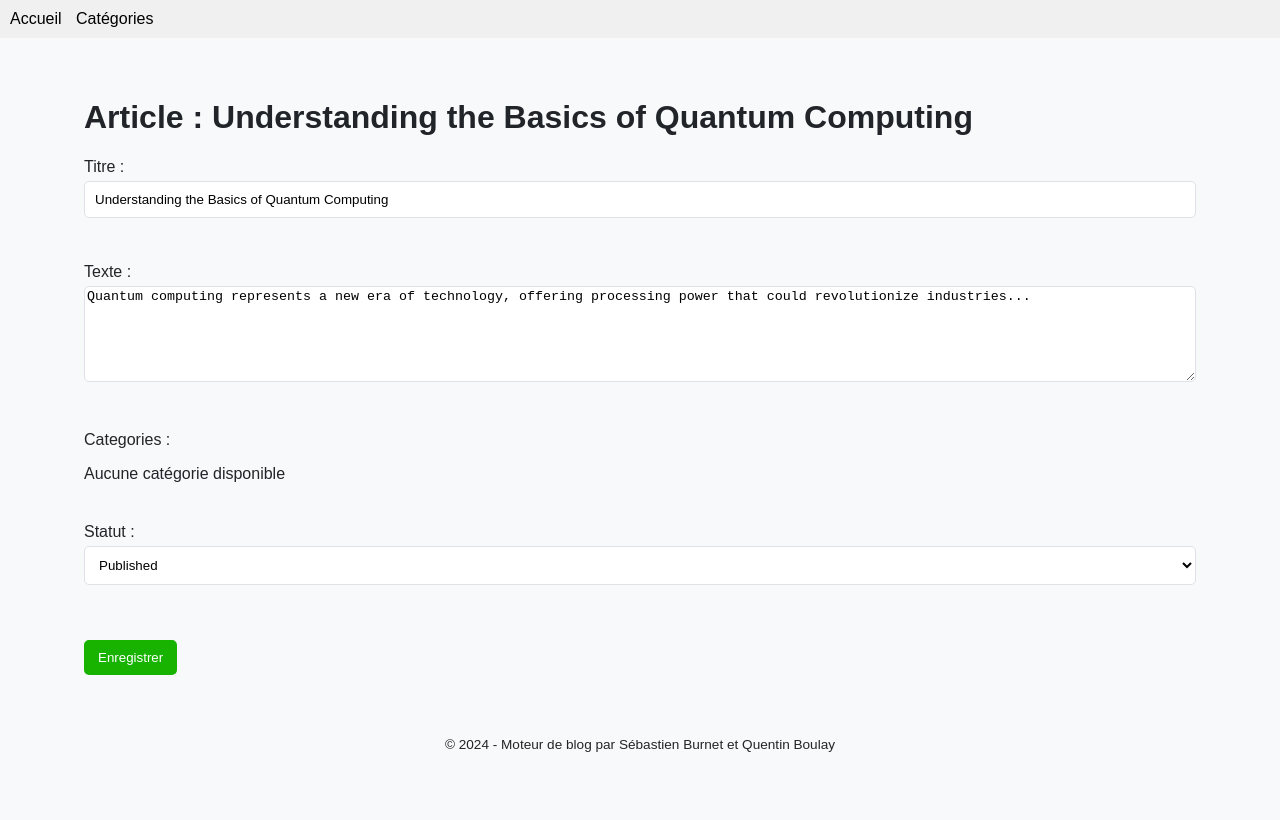
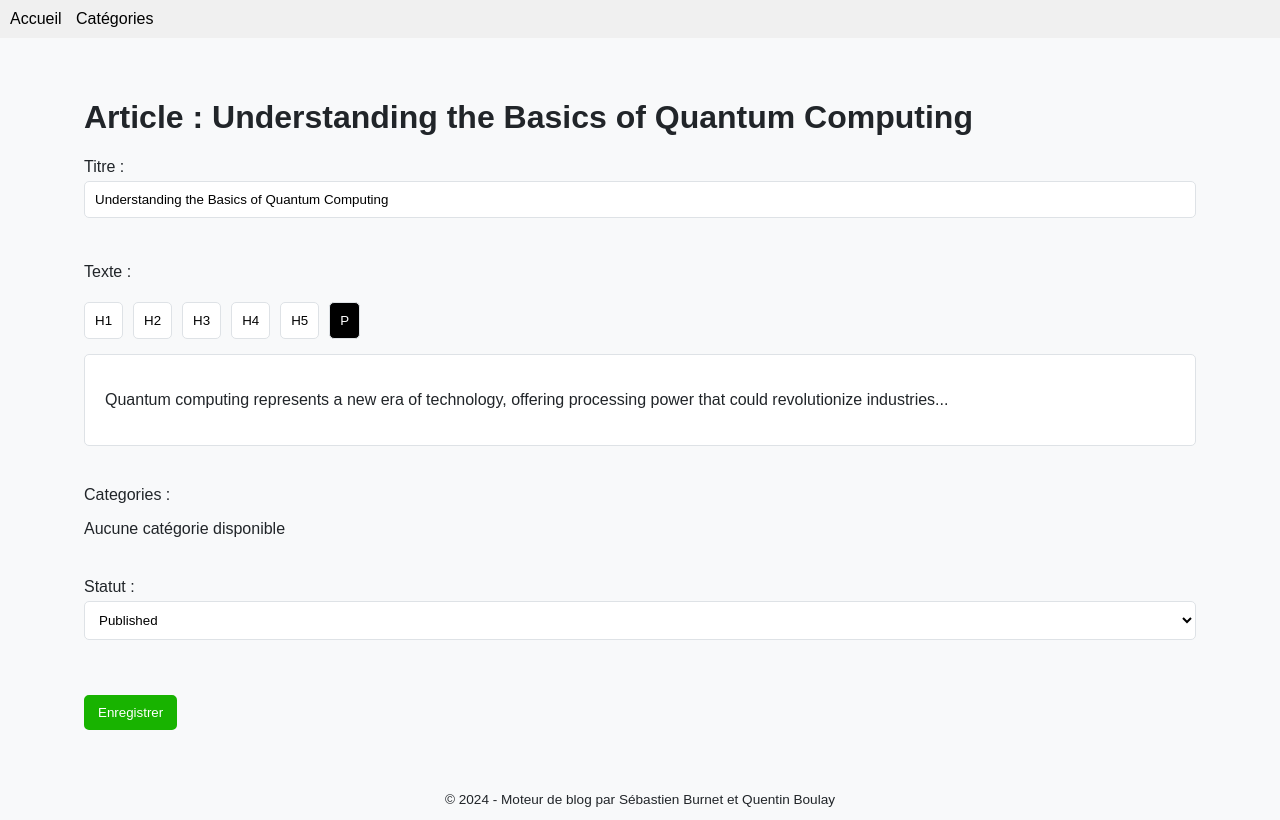
Before and after one commit to QuentinBoulay/moteur-blog, a SvelteKit app: page /article/1/edit in a window 1280 px wide. Built offline with nearby package versions, Linux system fonts and the light colour scheme.

Commit message:
WYSIWIG editor for content

```diff
--- /dev/null
+++ b/src/lib/Editor.svelte
@@ -0,0 +1,94 @@
+<script>
+    import { onMount, onDestroy, createEventDispatcher } from 'svelte'
+    import { Editor } from '@tiptap/core'
+    import StarterKit from '@tiptap/starter-kit'
+
+    const dispatch = createEventDispatcher();
+
+    let element
+    let editor
+
+    export let content;
+
+    onMount(() => {
+      editor = new Editor({
+        element: element,
+        extensions: [
+          StarterKit,
+        ],
+        content: content,
+        onTransaction: () => {
+          dispatch('contentChanged', editor.getHTML());
+        },
+      })
+    })
+
+    onDestroy(() => {
+      if (editor) {
+        editor.destroy()
+      }
+    })
+  </script>
+
+  {#if editor}
+  <div class="buttons">
+    <button
+      on:click={() => editor.chain().focus().toggleHeading({ level: 1}).run()}
+      class:active={editor.isActive('heading', { level: 1 })}
+    >
+      H1
+    </button>
+    <button
+      on:click={() => editor.chain().focus().toggleHeading({ level: 2 }).run()}
+      class:active={editor.isActive('heading', { level: 2 })}
+    >
+      H2
+    </button>
+    <button
+      on:click={() => editor.chain().focus().toggleHeading({ level: 3 }).run()}
+      class:active={editor.isActive('heading', { level: 3 })}
+    >
+      H3
+    </button>
+    <button
+      on:click={() => editor.chain().focus().toggleHeading({ level: 4 }).run()}
+      class:active={editor.isActive('heading', { level: 4 })}
+    >
+      H4
+    </button>
+    <button
+      on:click={() => editor.chain().focus().toggleHeading({ level: 5 }).run()}
+      class:active={editor.isActive('heading', { level: 5 })}
+    >
+      H5
+    </button>
+    <button on:click={() => editor.chain().focus().setParagraph().run()} class:active={editor.isActive('paragraph')}>
+      P
+    </button>
+  </div>
+  {/if}
+
+  <div class="content" bind:this={element} />
+
+  <style>
+    button.active {
+      background: black;
+      color: white;
+    }
+
+    .buttons {
+      display: flex;
+      margin: 10px 0;
+    }
+
+    .buttons button:first-child {
+      margin-left: 0;
+    }
+
+    .content {
+      border: 1px solid var(--border-color);
+      padding: 20px;
+      border-radius: 5px;
+      background-color: #fff;
+    }
+  </style>
--- a/src/routes/article/[id]/+page.svelte
+++ b/src/routes/article/[id]/+page.svelte
@@ -18,7 +18,7 @@
                 <h1>Article : {article.title}</h1>
                 <p class="date">Publié le : {article.date}</p>
                 <p class="categories">Categories : {article.categories}</p>
-                <p class="content">{article.text}</p>
+                <p class="content">{@html article.text}</p>
             {/if}
         {/each}
     {/if}
--- a/src/routes/article/[id]/edit/+page.svelte
+++ b/src/routes/article/[id]/edit/+page.svelte
@@ -5,6 +5,7 @@
     import Header from '../../../../lib/templates/Header.svelte';
     import Footer from '../../../../lib/templates/Footer.svelte';
     import { onDestroy } from 'svelte';
+    import Editor from '$lib/Editor.svelte'
 
     let article = {
         title: '',
@@ -14,6 +15,10 @@
     };
 
     let categories = getCategories();
+
+    function onContentChange(event) {
+        article.text = event.detail;
+    }
 
     function findArticle() {
         return $articles.find(a => a.id == $page.params.id);
@@ -54,9 +59,8 @@
         </div>
 
         <div class="form-block">
-            <label>Texte :
-                <textarea bind:value={article.text} rows="6"/>
-            </label>
+            <p>Texte :</p>
+            <Editor on:contentChanged={onContentChange} content={article.text}/>
         </div>
 
         <div class="form-block categories">
```
Also changed, not shown: package.json (+6 -1 lines), src/routes/article/new/+page.svelte (+6 -1 lines), 1 other file (tests, documents, lock files or other folders).
